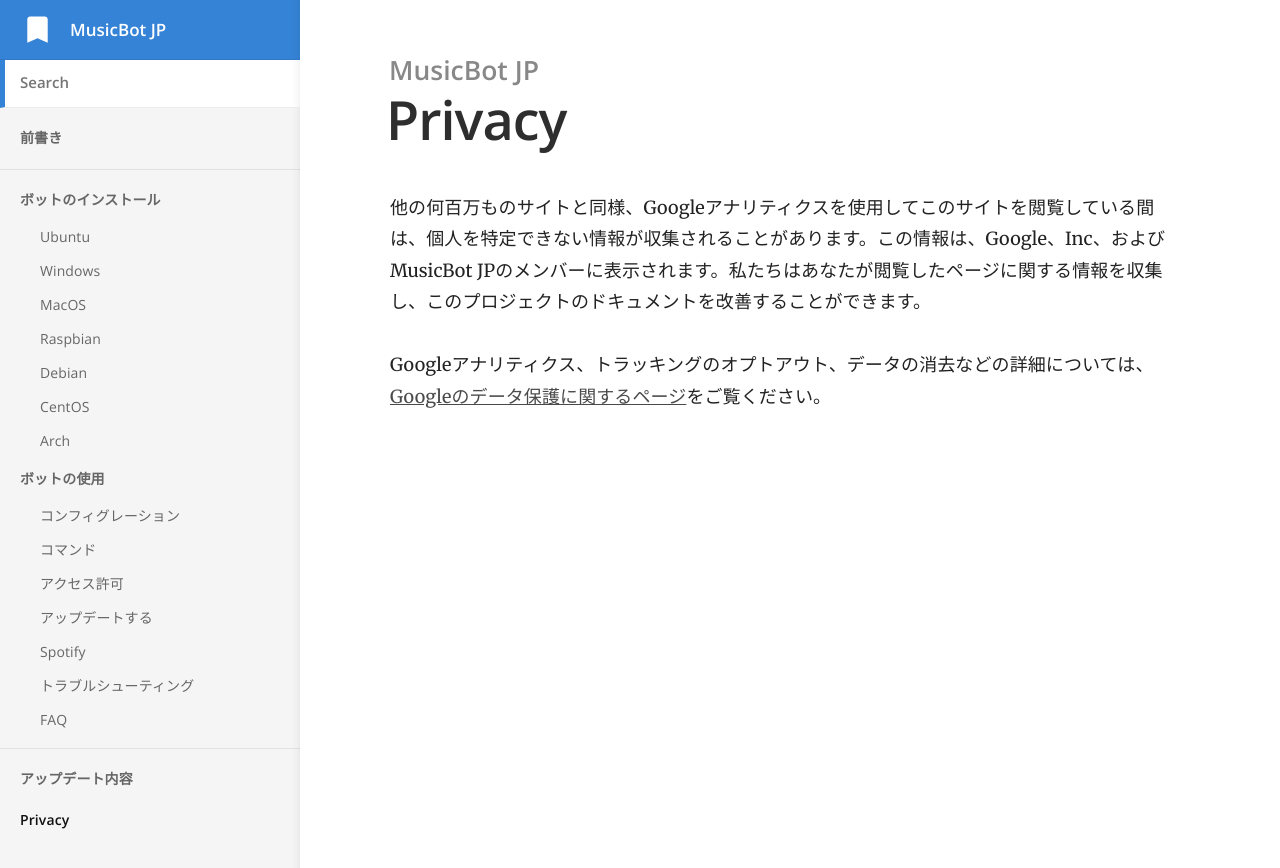
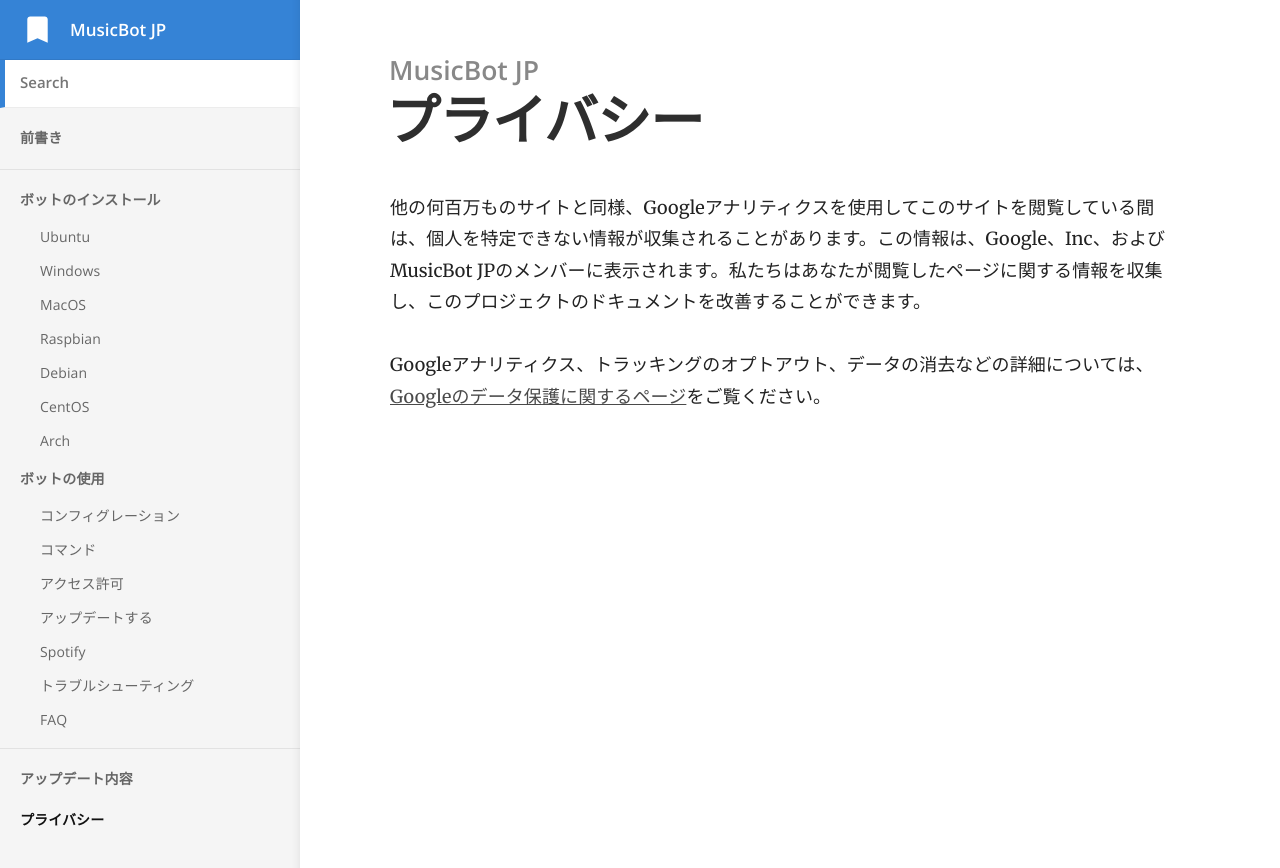
Before and after one commit to ritokun/MusicBot-1, a Jekyll site: the page built from privacy.md, in a window 1280 px wide. Shown: the top 868 px of the page. Built offline with Jekyll 4.4.1, drawn with Linux system fonts in a browser that asks for light colours.

Commit message:
Update privacy.md

```diff
--- a/privacy.md
+++ b/privacy.md
@@ -1,5 +1,5 @@
 ---
-title: Privacy
+title: プライバシー
 ---
 
 他の何百万ものサイトと同様、Googleアナリティクスを使用してこのサイトを閲覧している間は、個人を特定できない情報が収集されることがあります。この情報は、Google、Inc、およびMusicBot JPのメンバーに表示されます。私たちはあなたが閲覧したページに関する情報を収集し、このプロジェクトのドキュメントを改善することができます。
```
